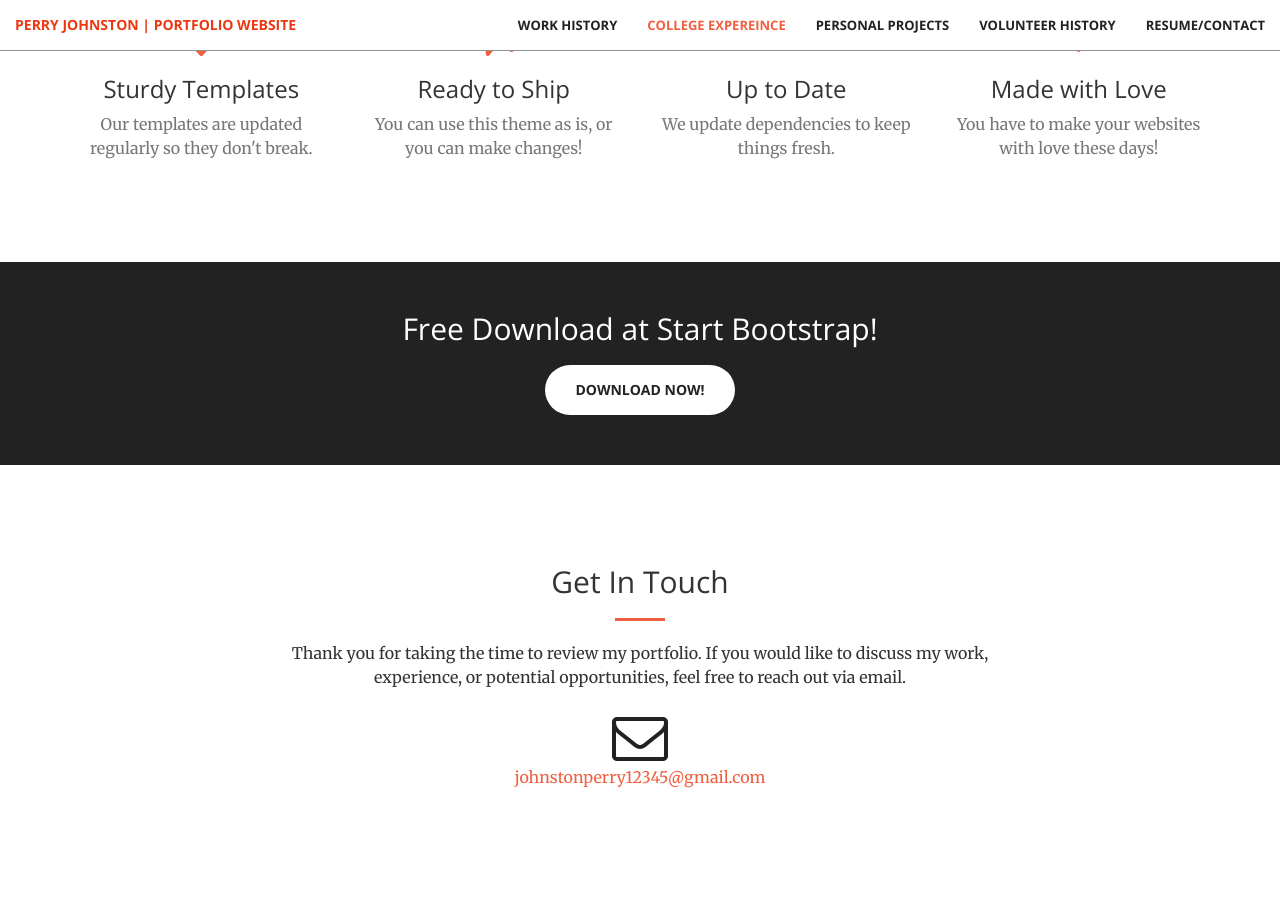
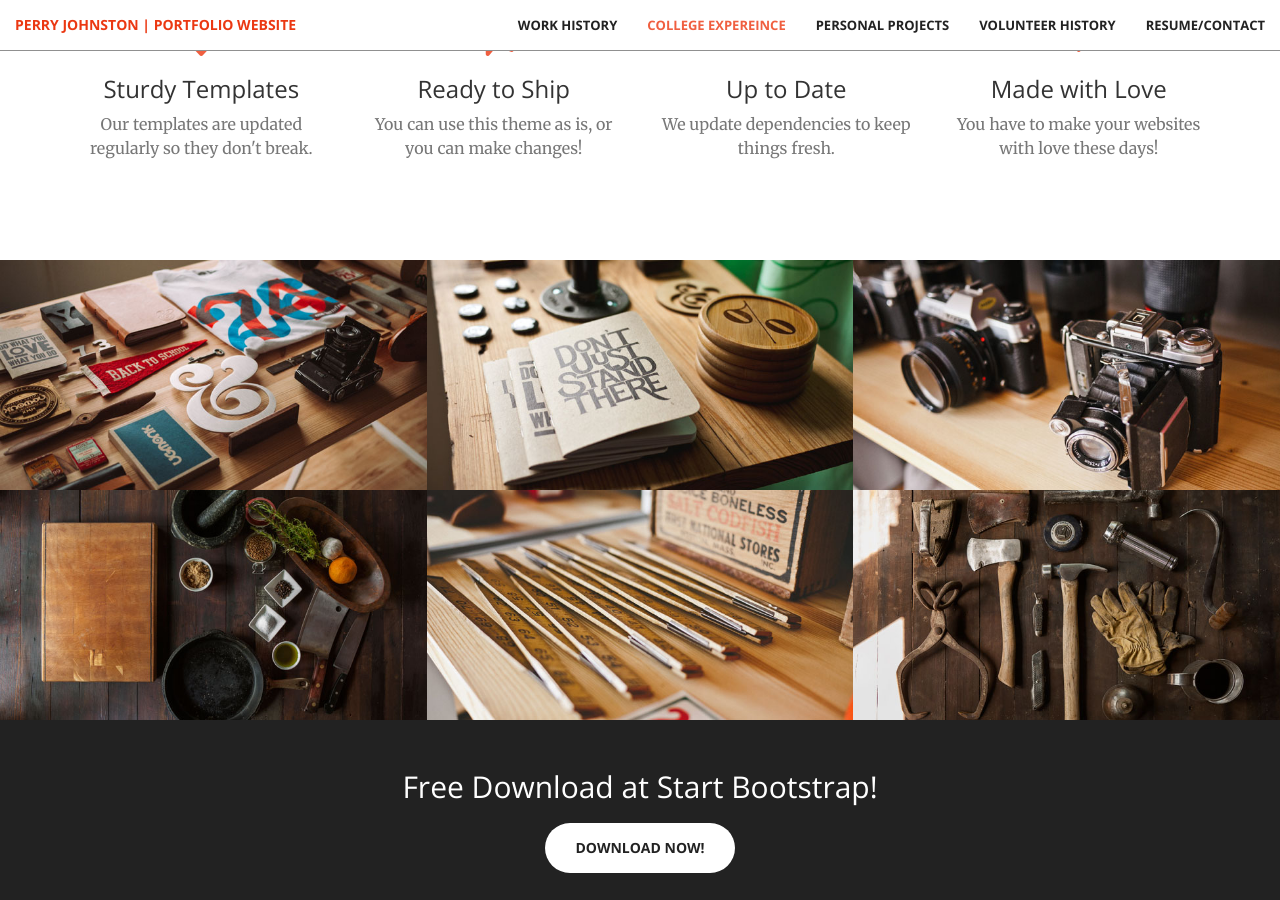
Before and after one commit to perryismyname/perryismyname.github.io, a Jekyll site: the page built from home/home.html, in a window 1280 px wide and 900 px high, scrolled down 1514 px. Built offline with Jekyll 4.4.1, drawn with Linux system fonts in a browser that asks for light colours.

Commit message:
Update portfolio.html
redirect correction

```diff
--- a/_includes/portfolio.html
+++ b/_includes/portfolio.html
@@ -3,7 +3,7 @@
         <div class="row no-gutter">
             <div class="col-lg-4 col-sm-6">
                 <a href="#" class="portfolio-box">
-                    <img src="img/portfolio/1.jpg" class="img-responsive" alt="">
+                    <img src="/img/portfolio/1.jpg" class="img-responsive" alt="">
                     <div class="portfolio-box-caption">
                         <div class="portfolio-box-caption-content">
                             <div class="project-category text-faded">
@@ -18,7 +18,7 @@
             </div>
             <div class="col-lg-4 col-sm-6">
                 <a href="#" class="portfolio-box">
-                    <img src="img/portfolio/2.jpg" class="img-responsive" alt="">
+                    <img src="/img/portfolio/2.jpg" class="img-responsive" alt="">
                     <div class="portfolio-box-caption">
                         <div class="portfolio-box-caption-content">
                             <div class="project-category text-faded">
@@ -33,7 +33,7 @@
             </div>
             <div class="col-lg-4 col-sm-6">
                 <a href="#" class="portfolio-box">
-                    <img src="img/portfolio/3.jpg" class="img-responsive" alt="">
+                    <img src="/img/portfolio/3.jpg" class="img-responsive" alt="">
                     <div class="portfolio-box-caption">
                         <div class="portfolio-box-caption-content">
                             <div class="project-category text-faded">
@@ -48,7 +48,7 @@
             </div>
             <div class="col-lg-4 col-sm-6">
                 <a href="#" class="portfolio-box">
-                    <img src="img/portfolio/4.jpg" class="img-responsive" alt="">
+                    <img src="/img/portfolio/4.jpg" class="img-responsive" alt="">
                     <div class="portfolio-box-caption">
                         <div class="portfolio-box-caption-content">
                             <div class="project-category text-faded">
@@ -63,7 +63,7 @@
             </div>
             <div class="col-lg-4 col-sm-6">
                 <a href="#" class="portfolio-box">
-                    <img src="img/portfolio/5.jpg" class="img-responsive" alt="">
+                    <img src="/img/portfolio/5.jpg" class="img-responsive" alt="">
                     <div class="portfolio-box-caption">
                         <div class="portfolio-box-caption-content">
                             <div class="project-category text-faded">
@@ -78,7 +78,7 @@
             </div>
             <div class="col-lg-4 col-sm-6">
                 <a href="#" class="portfolio-box">
-                    <img src="img/portfolio/6.jpg" class="img-responsive" alt="">
+                    <img src="/img/portfolio/6.jpg" class="img-responsive" alt="">
                     <div class="portfolio-box-caption">
                         <div class="portfolio-box-caption-content">
                             <div class="project-category text-faded">
```
